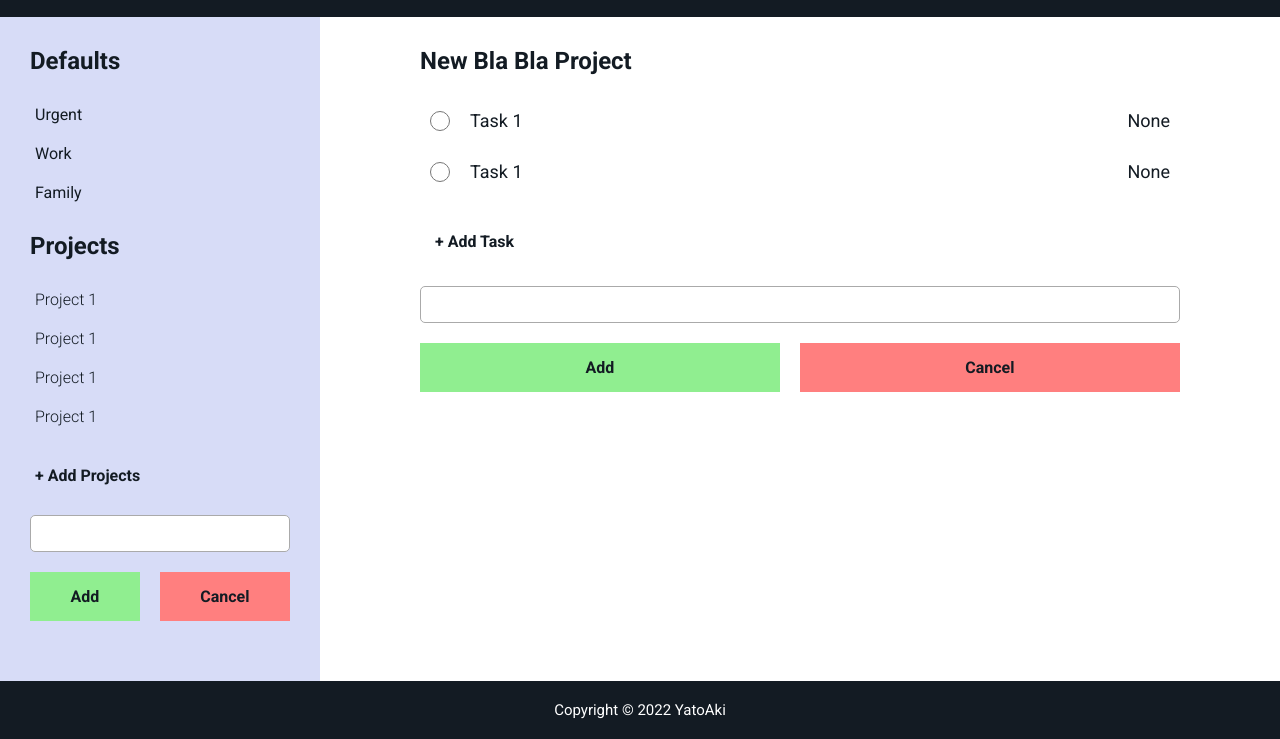
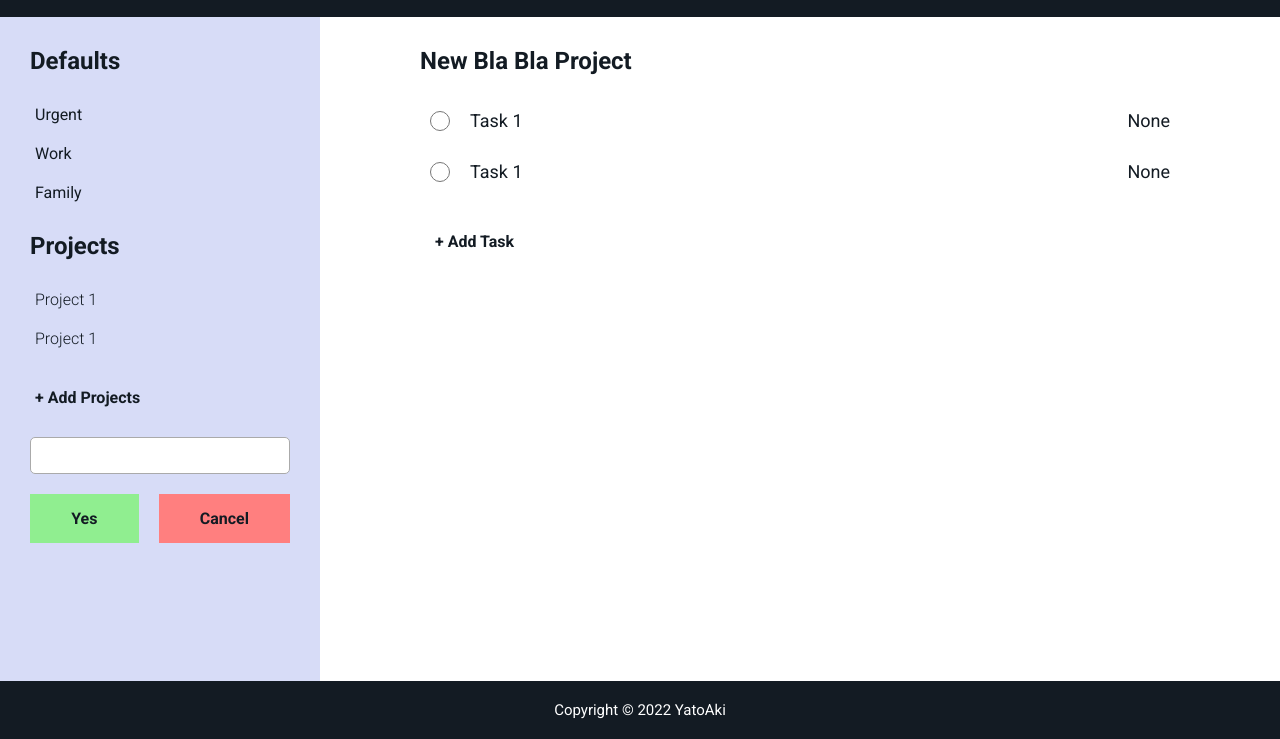
Before and after one commit to YatoAki/to_do_app, a website built with webpack: page dist/index.html in a window 1280 px wide. Both pictures are taken after a click on the element "+ Add Projects". Shown: the part 61-800 px from the top of the page. Built offline with nearby package versions, Linux system fonts and the light colour scheme.

Commit message:
Added buttons

```diff
--- a/src/index.js
+++ b/src/index.js
@@ -1 +1,4 @@
 import './style.css';
+import UI from "./ui.js"
+
+document.addEventListener('DOMContentLoaded', UI.loadHomePage);
--- a/src/style.css
+++ b/src/style.css
@@ -134,7 +134,7 @@ body{
   gap:10px;
 }
 
-.yes-no{
+.input-field div{
   display: flex;
   justify-content: space-between;
   margin-top: 10px;
--- /dev/null
+++ b/src/ui.js
@@ -0,0 +1,63 @@
+import Task from "./task.js"
+import Project from "./project.js"
+
+export default class UI{
+
+  static loadHomePage(){
+    UI.setBtns();
+  }
+
+
+  static createProject(title){
+    const para = document.createElement("p")
+    para.textContent = title;
+    return para;
+  }
+
+  static setBtns(){
+    UI.setTaskBtn();
+    UI.setProjectBtn();
+  }
+
+  static setProjectBtn(){
+    const projects = document.querySelector(".nav");
+    const addProjects = document.querySelector(".add-projects");
+    const inputField = UI.createInputField();
+    addProjects.addEventListener("click",(e)=>{
+      projects.appendChild(inputField);
+    });
+  }
+
+  static setTaskBtn(){
+    const tasks = document.querySelector(".tasks");
+    const addTasks = document.querySelector(".add-tasks");
+    const inputField = UI.createInputField();
+    addTasks.addEventListener("click",(e)=>{
+      tasks.appendChild(inputField);
+    });
+  }
+
+  static createInputField(){
+    const inputField = document.createElement("div")
+    inputField.classList.add("input-field");
+    const text = document.createElement("input");
+    text.classList.add("input")
+    text.setAttribute("type", "text");
+    const div = document.createElement("div");
+    const btnY = document.createElement("button");
+    btnY.textContent = "Yes";
+    const btnN = document.createElement("button");
+    btnN.textContent = "Cancel";
+    btnN.addEventListener("click", (e) => {
+      inputField.parentElement.removeChild(inputField);
+    });
+    btnY.classList.add("yes");
+    btnN.classList.add("no");
+    div.appendChild(btnY);
+    div.appendChild(btnN);
+    inputField.appendChild(text);
+    inputField.appendChild(div);
+    return inputField;
+  }
+
+}
```
Also changed, not shown: dist/bundle.js, dist/index.html.
